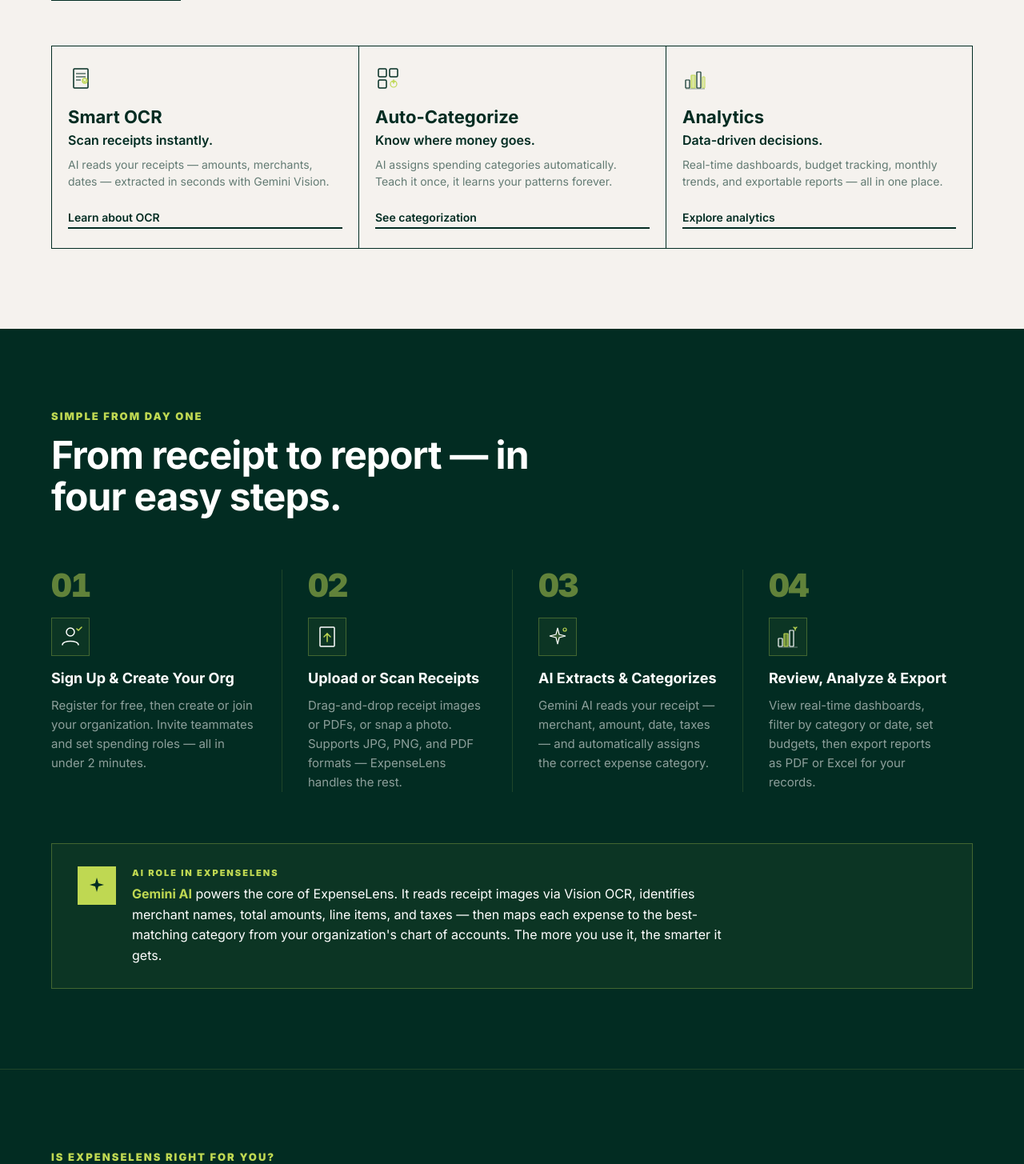
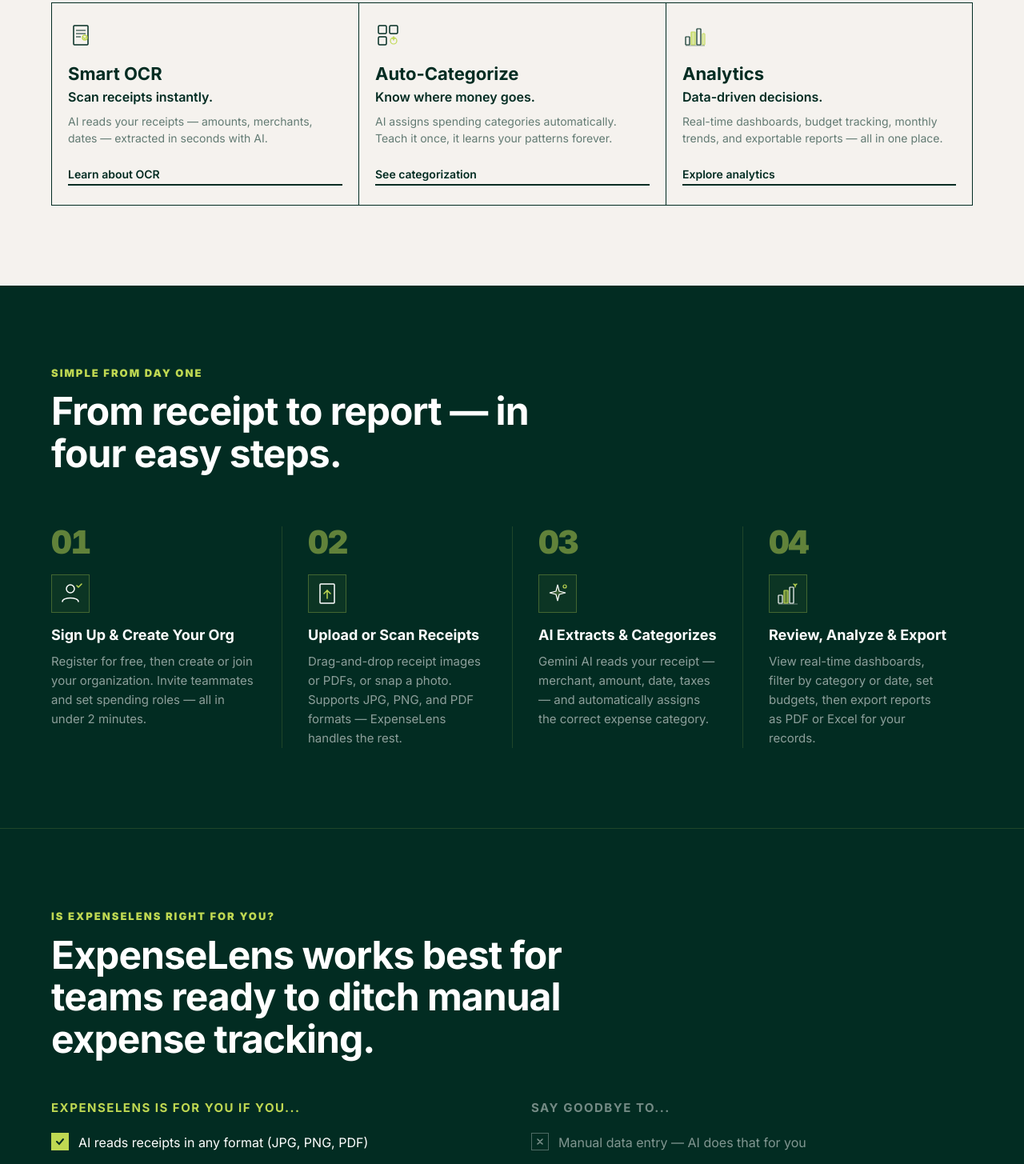
Before and after one commit to Grezzt/expense-lens, a Next.js app: page / in a window 1280 px wide. Shown: the part 1330-2785 px from the top of the page at 80% size. Built offline with nearby package versions, Linux system fonts and the light colour scheme.

Commit message:
feat: add initial landing page components and AI-powered expense management features, including OCR, categorization, and extraction.

```diff
--- a/app/api/extract/route.ts
+++ b/app/api/extract/route.ts
@@ -13,7 +13,7 @@
       );
     }
 
-    // Extract data using Gemini Vision
+    // Extract data using AI
     const extractedData = await extractExpenseFromImage(imageUrl);
 
     // Validate and correct data
--- a/app/features/page.tsx
+++ b/app/features/page.tsx
@@ -15,7 +15,7 @@
     id: "ocr",
     tag: "Smart OCR",
     title: "AI Receipt Scanning",
-    desc: "Upload or snap a photo of any receipt. Gemini Vision AI instantly reads merchant names, total amounts, line items, dates, and tax — all without you typing a single character.",
+    desc: "Upload or snap a photo of any receipt. AI instantly reads merchant names, total amounts, line items, dates, and tax — all without you typing a single character.",
     highlights: [
       "Supports JPG, PNG, and PDF formats",
       "Handles handwritten and printed receipts",
--- a/app/how-it-works/page.tsx
+++ b/app/how-it-works/page.tsx
@@ -58,7 +58,7 @@
     num: "04",
     title: "AI Extracts & Categorizes",
     time: "< 5 seconds",
-    desc: "Gemini Vision reads your receipt and extracts: merchant name, date, total amount, line items by name and price, and applicable taxes.",
+    desc: "AI reads your receipt and extracts: merchant name, date, total amount, line items by name and price, and applicable taxes.",
     detail: "The AI uses a structured output prompt that maps extracted fields to the ExpenseLens expense schema. Categories are determined by merchant type and transaction context. If the AI is unsure, it flags the expense for your review.",
     icon: (
       <svg viewBox="0 0 48 48" fill="none" className="w-10 h-10">
--- a/components/landing/ai-feature.tsx
+++ b/components/landing/ai-feature.tsx
@@ -9,7 +9,7 @@
 gsap.registerPlugin(ScrollTrigger);
 
 const aiFeatures = [
-  "Gemini Vision reads receipts in any format (JPG, PNG, PDF)",
+  "AI reads receipts in any format (JPG, PNG, PDF)",
   "Extracts merchant name, amount, date, tax, and line items",
   "Maps expenses to standard categories automatically",
   "Learns from your corrections for better accuracy over time",
@@ -41,13 +41,7 @@
         duration: 0.5,
         ease: "power2.out",
       });
-      gsap.from(".ai-badge", {
-        scrollTrigger: { trigger: ref.current, start: "top 70%" },
-        scale: 0.8,
-        opacity: 0,
-        duration: 0.6,
-        ease: "back.out(1.7)",
-      });
+
     },
     { scope: ref }
   );
@@ -194,43 +188,7 @@
               </div>
             ))}
 
-            {/* AI badge */}
-            <div
-              className="ai-badge"
-              style={{
-                marginTop: 32,
-                display: "inline-flex",
-                alignItems: "center",
-                gap: 12,
-                border: "1px solid rgba(191,216,82,0.4)",
-                backgroundColor: "rgba(191,216,82,0.06)",
-                padding: "12px 16px",
-              }}
-            >
-              <div
-                style={{
-                  width: 36,
-                  height: 36,
-                  backgroundColor: "var(--el-accent)",
-                  display: "flex",
-                  alignItems: "center",
-                  justifyContent: "center",
-                  flexShrink: 0,
-                }}
-              >
-                <svg viewBox="0 0 24 24" fill="none" className="w-5 h-5">
-                  <path d="M12 2 L14 9 L21 11 L14 13 L12 20 L10 13 L3 11 L10 9 Z" fill="#022c22" />
-                </svg>
-              </div>
-              <div>
-                <p style={{ color: "var(--el-white)", fontSize: 14, fontWeight: 700, lineHeight: 1.3 }}>
-                  Powered by Gemini AI
-                </p>
-                <p style={{ color: "rgba(255,255,255,0.5)", fontSize: 12, lineHeight: 1.4 }}>
-                  Google&apos;s most capable multimodal model
-                </p>
-              </div>
-            </div>
+
           </div>
         </div>
 
--- a/components/landing/faq.tsx
+++ b/components/landing/faq.tsx
@@ -14,7 +14,7 @@
   },
   {
     q: "How does AI receipt scanning work?",
-    a: "When you upload a receipt image or PDF, Gemini Vision AI analyzes it and extracts key information: merchant name, total amount, date, tax, and individual line items. This data is automatically recorded in your expense ledger — no manual entry needed.",
+    a: "When you upload a receipt image or PDF, AI AI analyzes it and extracts key information: merchant name, total amount, date, tax, and individual line items. This data is automatically recorded in your expense ledger — no manual entry needed.",
   },
   {
     q: "What file formats does ExpenseLens support?",
--- a/components/landing/features.tsx
+++ b/components/landing/features.tsx
@@ -23,7 +23,7 @@
     ),
     period: "Smart OCR",
     tagline: "Scan receipts instantly.",
-    blurb: "AI reads your receipts — amounts, merchants, dates — extracted in seconds with Gemini Vision.",
+    blurb: "AI reads your receipts — amounts, merchants, dates — extracted in seconds with AI.",
     cta: "Learn about OCR",
     href: "/features#ocr",
     borderRight: false,
--- a/components/landing/hero.tsx
+++ b/components/landing/hero.tsx
@@ -126,18 +126,6 @@
             backgroundColor: "var(--el-primary)",
           }}
         >
-          {/* AI badge */}
-          <div
-            className="inline-flex items-center gap-2 mb-6 px-3 py-1.5 self-start"
-            style={{
-              border: "1px solid rgba(191,216,82,0.4)",
-              backgroundColor: "rgba(191,216,82,0.08)",
-            }}
-          >
-            <span style={{ color: "var(--el-accent)", fontSize: 11, fontWeight: 900, letterSpacing: 2, textTransform: "uppercase" }}>
-              ✦ Powered by Gemini AI
-            </span>
-          </div>
 
           {/* Headline */}
           <div className="overflow-hidden mb-8">
--- a/components/landing/how-it-works.tsx
+++ b/components/landing/how-it-works.tsx
@@ -79,12 +79,7 @@
         duration: 0.6,
         ease: "power2.out",
       });
-      gsap.from(".hiw-ai-box", {
-        scrollTrigger: { trigger: ".hiw-ai-box", start: "top 85%" },
-        y: 20,
-        opacity: 0,
-        duration: 0.8,
-      });
+
     },
     { scope: ref }
   );
@@ -206,64 +201,7 @@
           ))}
         </div>
 
-        {/* AI Role callout */}
-        <div
-          className="hiw-ai-box"
-          style={{
-            marginTop: 64,
-            border: "1px solid rgba(191,216,82,0.3)",
-            backgroundColor: "rgba(191,216,82,0.05)",
-            padding: "28px 32px",
-            display: "flex",
-            alignItems: "flex-start",
-            gap: 20,
-          }}
-        >
-          {/* AI icon */}
-          <div
-            style={{
-              width: 48,
-              height: 48,
-              flexShrink: 0,
-              backgroundColor: "var(--el-accent)",
-              display: "flex",
-              alignItems: "center",
-              justifyContent: "center",
-            }}
-          >
-            <svg viewBox="0 0 24 24" fill="none" className="w-6 h-6">
-              <path d="M12 2 L14 9 L21 11 L14 13 L12 20 L10 13 L3 11 L10 9 Z" fill="#022c22" />
-            </svg>
-          </div>
 
-          <div>
-            <p
-              style={{
-                color: "var(--el-accent)",
-                fontSize: 11,
-                fontWeight: 900,
-                textTransform: "uppercase",
-                letterSpacing: 2,
-                marginBottom: 6,
-              }}
-            >
-              AI Role in ExpenseLens
-            </p>
-            <p
-              style={{
-                color: "var(--el-white)",
-                fontSize: 16,
-                lineHeight: 1.6,
-                maxWidth: 760,
-              }}
-            >
-              <strong style={{ color: "var(--el-accent)" }}>Gemini AI</strong> powers the core of ExpenseLens.
-              It reads receipt images via Vision OCR, identifies merchant names, total amounts, line items,
-              and taxes — then maps each expense to the best-matching category from your organization&apos;s
-              chart of accounts. The more you use it, the smarter it gets.
-            </p>
-          </div>
-        </div>
       </div>
     </section>
   );
--- a/lib/expense-service.ts
+++ b/lib/expense-service.ts
@@ -14,7 +14,7 @@
     // Step 1: Upload to Supabase Storage
     const uploadResult = await uploadImage(fileOrBase64);
 
-    // Step 2: Extract data using Gemini Vision
+    // Step 2: Extract data using AI
     const extractedData = await extractExpenseFromImage(uploadResult.public_url);
 
     // Step 3: Validate and correct data
--- a/lib/langchain.ts
+++ b/lib/langchain.ts
@@ -68,7 +68,7 @@
 }
 
 /**
- * Extract expense data from receipt image using Gemini Vision
+ * Extract expense data from receipt image using AI
  */
 export async function extractExpenseFromImage(imageUrl: string): Promise<ExtractedExpenseData> {
   try {
```
Also changed, not shown: 1 other file (tests, documents, lock files or other folders).
